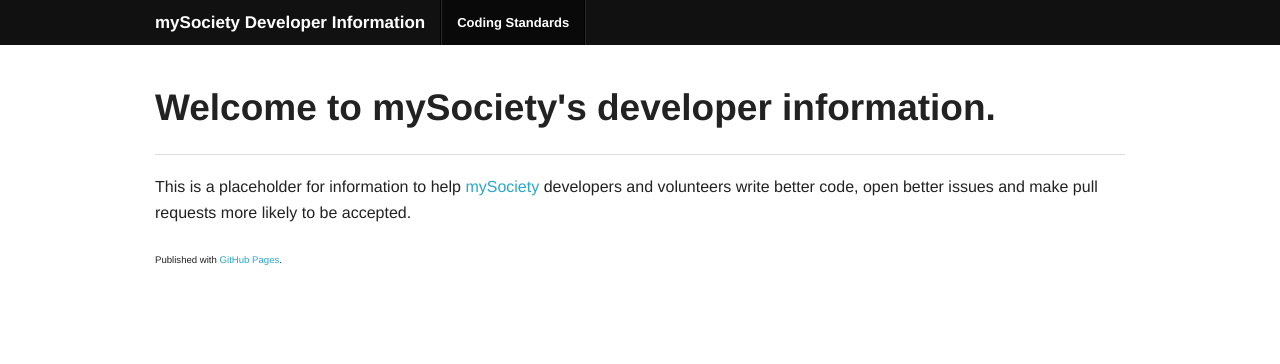
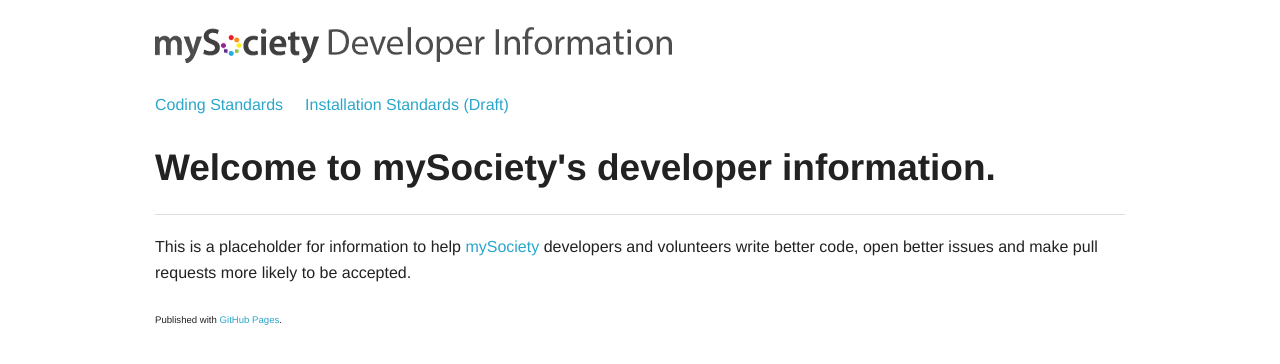
Before and after one commit to mysociety/mysociety.github.io, a Jekyll site: the page built from index.md, in a window 1280 px wide. Shown: the top 364 px of the page. Built offline with Jekyll 4.4.1, drawn with Linux system fonts in a browser that asks for light colours.

Commit message:
Update header with new logo and non-JS dependent navigation.

```diff
--- a/_includes/header.html
+++ b/_includes/header.html
@@ -3,37 +3,28 @@
 <!--[if gt IE 8]><!--><html class="no-js" lang="en" ><!--<![endif]-->
 
 <head>
-	<meta charset="utf-8">
-  <meta name="viewport" content="width=device-width">
-  <title>mySociety Developer Information - {{ page.title }}</title>
+
+    <meta charset="utf-8">
+    <meta name="viewport" content="width=device-width">
+    <title>mySociety Developer Information - {{ page.title }}</title>
 
 
-  <link rel="stylesheet" href="{{ site.baseurl }}assets/css/style.css">
+    <link rel="stylesheet" href="{{ site.baseurl }}assets/css/style.css">
 
-  <script src="{{ site.baseurl }}assets/js/vendor/custom.modernizr.js"></script>
+    <script src="{{ site.baseurl }}assets/js/vendor/custom.modernizr.js"></script>
 
 </head>
 <body>
 
-<div class="contain-to-grid">
-<nav class="top-bar">
-  <ul class="title-area">
-    <!-- Title Area -->
-    <li class="name">
-      <h1><a href="{{ site.baseurl }}">mySociety Developer Information</a></h1>
-    </li>
-    <!-- Remove the class "menu-icon" to get rid of menu icon. Take out "Menu" to just have icon alone -->
-    <li class="toggle-topbar menu-icon"><a href="#"><span>Menu</span></a></li>
-  </ul>
+<div class="row">
+    <div class="large-12 columns">
 
-  <section class="top-bar-section">
-    <!-- Left Nav Section -->
-    <ul class="left">
-      <li class="divider"></li>
-      <li class="active"><a href="{{ site.baseurl }}coding-standards.html">Coding Standards</a></li>
-      <li class="divider"></li>
+    <h1><a href="{{ site.baseurl }}"><img src="{{ site.baseurl }}assets/img/logo.png" data-interchange="[{{ site.baseurl }}assets/img/logo@2x.png, (retina)]" alt="mySociety Developer Information" align="middle"></a></h1>
+
+    <ul class="inline-list">
+        <li{% if (page.title == 'Coding Standards') %} class="active"{% endif %}><a href="{{ site.baseurl }}coding-standards.html">Coding Standards</a></li>
+        <li{% if (page.title == 'Installation Standards (Draft)') %} class="active"{% endif %}><a href="{{ site.baseurl }}installation-standards.html">Installation Standards (Draft)</a></li>
     </ul>
 
-  </section>
-</nav>
+    </div>
 </div>
```
Also changed, not shown: assets/img/logo.png (added), assets/img/logo@2x.png (added).
